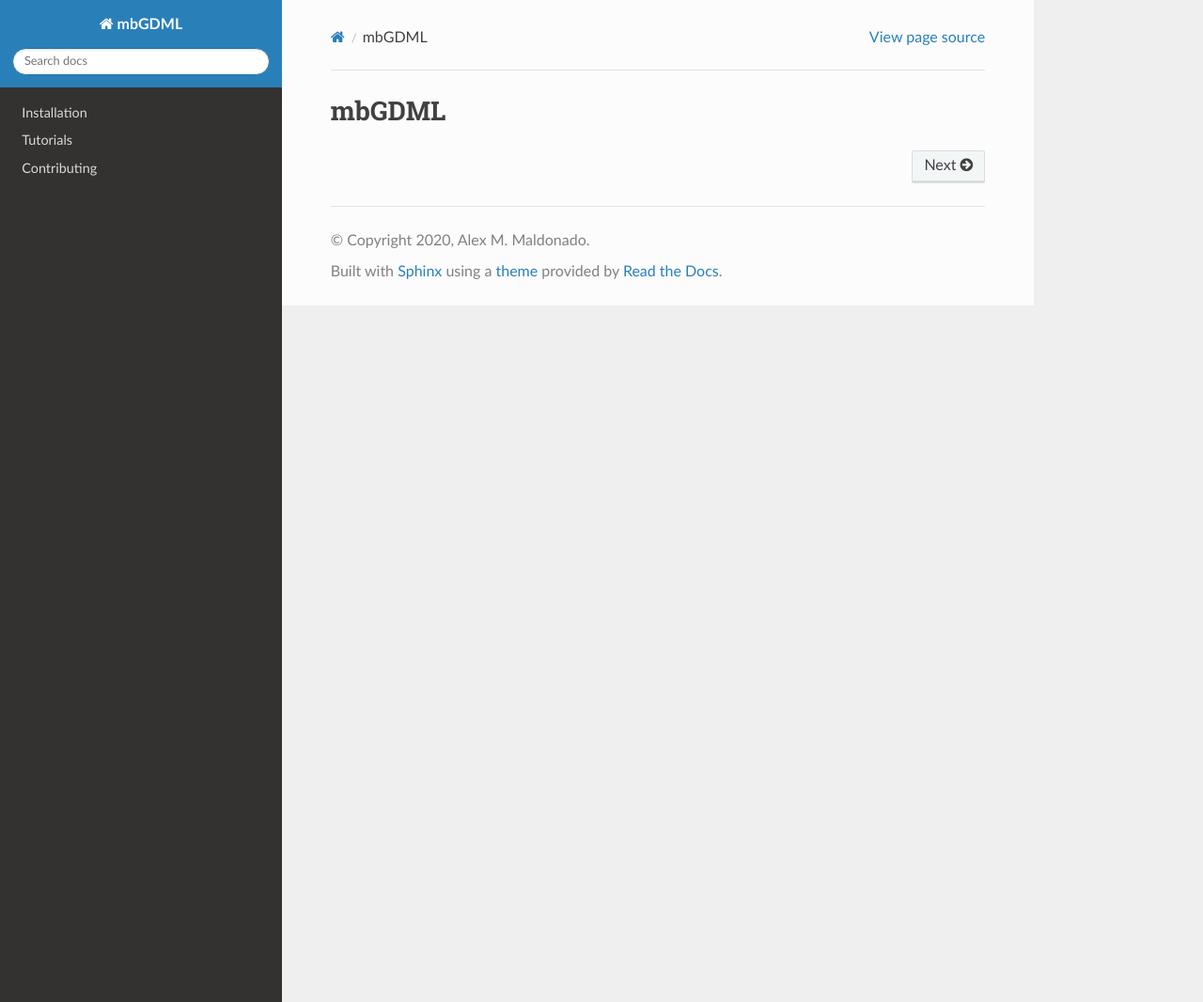
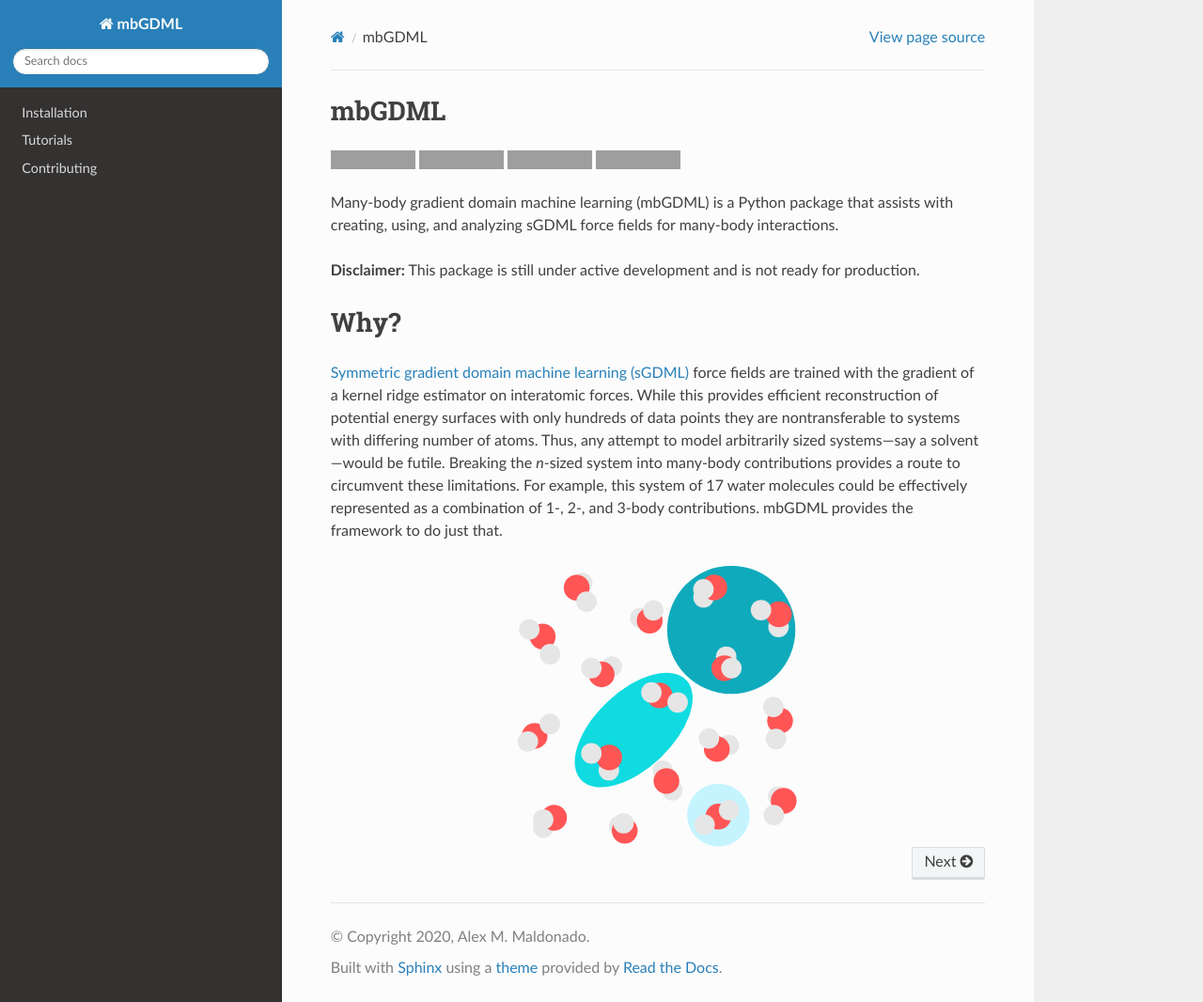
Before and after one commit to keithgroup/mbGDML, a Sphinx documentation site: the page built from docs/source/index.rst, in a window 1280 px wide and 1066 px high. Shown: the whole window at 94% size. Built offline with Sphinx 7.4.7 and the Read the Docs theme 2.0.0, drawn with Linux system fonts in a browser that asks for light colours; pages that are not in the unit, such as notebooks, are missing from menus; grey boxes are pictures that could not be loaded.

Commit message:
Adding brief info to documentation index

```diff
--- a/docs/source/index.rst
+++ b/docs/source/index.rst
@@ -1,5 +1,44 @@
 mbGDML
 ======
+
+.. image:: https://travis-ci.com/keithgroup/mbGDML.svg?branch=master
+   :target: https://travis-ci.com/keithgroup/mbGDML
+
+.. image:: https://codecov.io/gh/keithgroup/mbGDML/branch/master/graph/badge.svg
+   :target: https://codecov.io/gh/keithgroup/mbGDML
+
+.. image:: https://img.shields.io/lgtm/grade/python/g/keithgroup/mbGDML.svg?logo=lgtm&logoWidth=18
+   :target: https://lgtm.com/projects/g/keithgroup/mbGDML/context:python
+
+.. image:: https://img.shields.io/github/license/keithgroup/mbGDML
+   :target: https://github.com/keithgroup/mbGDML/blob/master/LICENSE
+
+Many-body gradient domain machine learning (mbGDML) is a Python package that
+assists with creating, using, and analyzing sGDML force
+fields for many-body interactions.
+
+**Disclaimer:** This package is still under active development and is not ready
+for production.
+
+Why?
+====
+
+`Symmetric gradient domain machine learning (sGDML)
+<http://quantum-machine.org/gdml/>`_ force fields are trained with the
+gradient of a kernel ridge estimator on interatomic forces. While this provides
+efficient reconstruction of potential energy surfaces with only hundreds of data
+points they are nontransferable to systems with differing number of atoms.
+Thus, any attempt to model arbitrarily sized systems---say a solvent---would be
+futile. Breaking the *n*-sized system into many-body contributions provides
+a route to circumvent these limitations. For example, this system of 17 water
+molecules could be effectively represented as a combination of 1-, 2-, and
+3-body contributions. mbGDML provides the framework to do just that.
+
+.. figure:: images/solvent-explicit.nbody.svg
+   :width: 300px
+   :align: center
+
+
 
 .. toctree::
    :hidden:
--- a/docs/source/tutorials/basics.rst
+++ b/docs/source/tutorials/basics.rst
@@ -1,7 +1,7 @@
 Basic concepts
 ==============
 
-This tutorial covers, well, the basics of many-body gradient-domain machine
+This tutorial covers, well, the basics of many-body gradient domain machine
 learning (mbGDML) force fields.
 Please read through this before moving to other tutorials.
 
--- a/setup.py
+++ b/setup.py
@@ -31,7 +31,7 @@
         'Programming Language :: Python :: 3',
         'Programming Language :: Python :: 3.7'
     ],
-    description="Many-body implementation of symmetric gradient-domain machine learning force fields",
+    description="Many-body implementation of symmetric  domain machine learning force fields",
     entry_points={
         'console_scripts': [
             'mbgdml=mbgdml.cli:main',
```
Also changed, not shown: README.md (+2 -2 lines), docs/source/images/solvent-explicit.nbody.svg (added).
